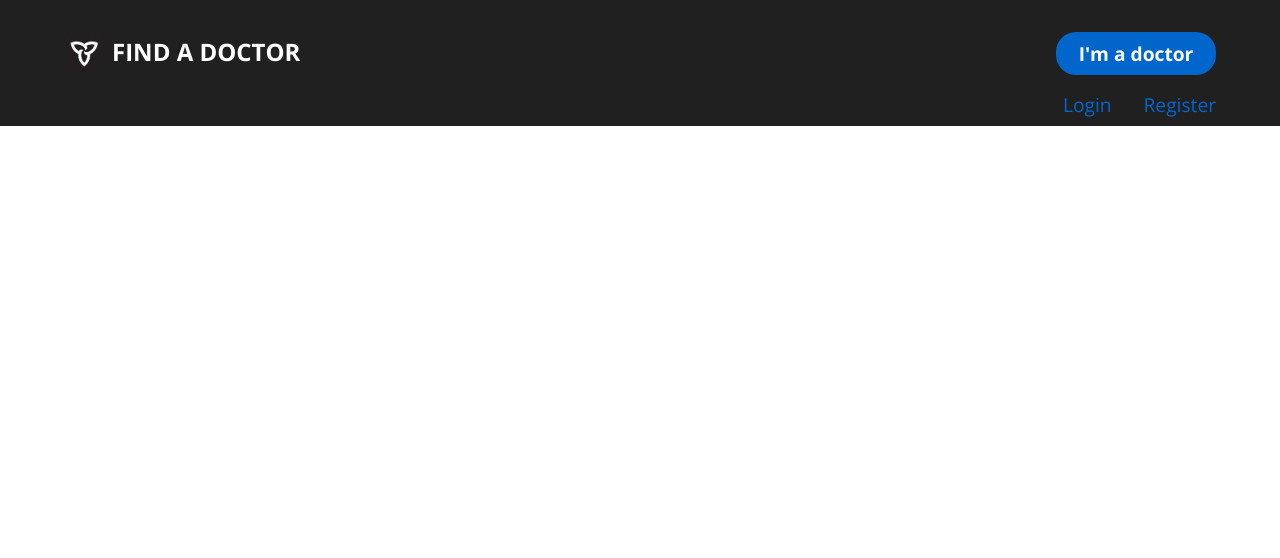
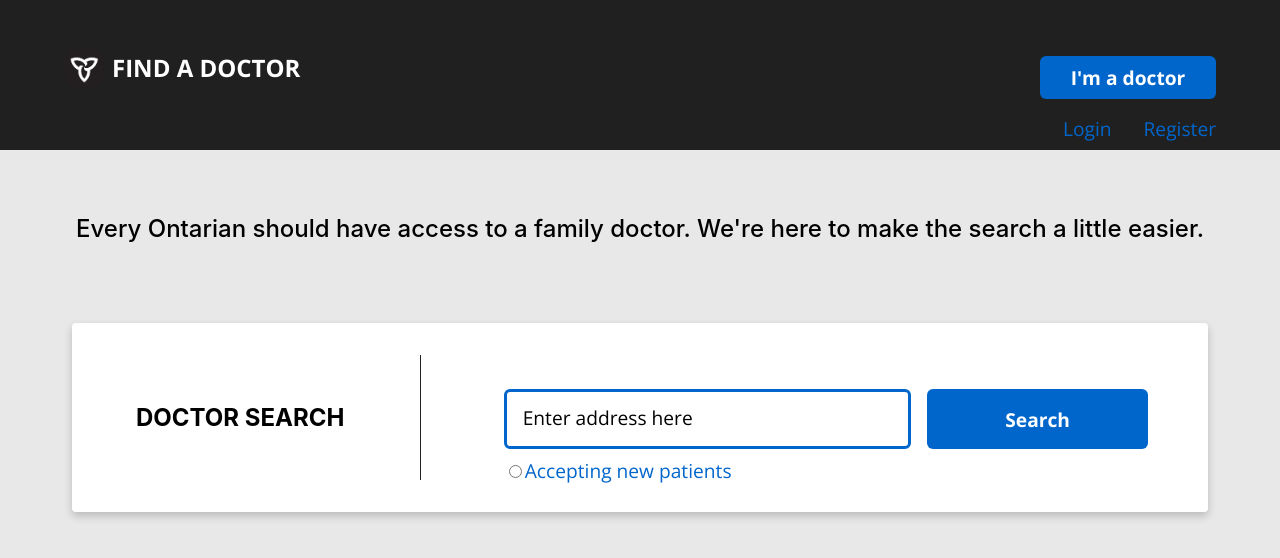
Before and after one commit to BeccaVin/find-a-doctor, a React (Create React App) app: page / in a window 1280 px wide. Shown: the top 558 px of the page. Built offline with nearby package versions, Linux system fonts and the light colour scheme.

Commit message:
Styling for home page

```diff
--- a/src/App.js
+++ b/src/App.js
@@ -1,12 +1,16 @@
-import Header from './components/Header/Header';
+import HomePage from './pages/HomePage';
+import NoPage from "./pages/NoPage";
 import React from "react";
 import { BrowserRouter, Routes, Route } from "react-router-dom";
 
 function App() {
   return (
-    <div>
-      < Header />
-    </div>
+  <BrowserRouter>
+    <Routes>
+        < Route exact path="/" element={<HomePage />} />
+        < Route element={<NoPage />} />
+      </Routes>
+    </BrowserRouter>
   );
 }
 
--- a/src/components/Header/Header.js
+++ b/src/components/Header/Header.js
@@ -1,17 +1,19 @@
 import '../Header/Header.scss';
 import logo from '../../assets/Logo/OntarioGovLogo.png';
+import { NavLink } from 'react-router-dom';
 
 function Header() {
     return (
       <section className="top">
-        <div className="top__title">
+        <NavLink to="/" className="top__title">
             <img
                 className="top__title-img"
                 src={logo}/>
             <h1 className="top__title-text">FIND A DOCTOR</h1>
-        </div>
+        </NavLink>
+
         <div className="top__container">
-            <button className="top__button">I'm a doctor</button>
+            <p className="top__button">I'm a doctor</p>
             <div className="top__container-text">
                 <a className="top__login">Login</a>
                 <a className="top__register">Register</a>
--- a/src/components/Header/Header.scss
+++ b/src/components/Header/Header.scss
@@ -9,9 +9,11 @@
         display: flex;
         justify-content: center;
         flex-direction: row;
+        text-decoration: none;
 
         @include tablet {
             justify-content: flex-start;
+            padding-top: 1rem;
         }
     }
     &__title-img {
@@ -46,15 +48,15 @@
         @include tablet {
             flex-direction: column;
             align-items: flex-end;
-            margin-top: -5.5rem;
+            margin-top: -5rem;
         }
     }
     &__button {
         text-align: center;
-        padding: 0.5rem 1rem;
+        padding: 0.5rem;
         background-color: $blue;
         border: none;
-        border-radius: 20px;
+        border-radius: 6px;
         font-family: $font-family2;
         font-size: 1rem;
         color: white;
@@ -70,9 +72,9 @@
             margin-right: 4rem;
         }
     }
-    &__button:hover {
-        background-color: $hover-blue;
-    }
+    // &__button:hover {
+    //     background-color: $hover-blue;
+    // }
     &__container-text {
         margin: 1rem;
         display: flex;
@@ -96,7 +98,7 @@
         }
     }
     &__login:hover, &__register:hover {
-        color: $hover-blue;
+        color: $hover-light-blue;
         text-decoration: underline;
         font-weight: 900;
     }
--- /dev/null
+++ b/src/components/Search/Search.js
@@ -0,0 +1,29 @@
+import '../Search/Search.scss';
+
+
+function Search() {
+    return (
+        <section className="search">
+            <h2 className="search__text">Every Ontarian should have access to a family doctor. We're here to make the search a little easier.</h2>
+        <form className="search__form">
+            <h2 className="search__form-title">DOCTOR SEARCH</h2>
+            <div className="search__form-container">
+                <input
+                    className="search__form-input"
+                    placeholder="Enter address here"
+                />
+            <div className="search__form-radio-div">
+                    <input
+                        type="radio"
+                        className="search__form-radio"
+                    />
+                    <label className="search__form-label">Accepting new patients</label>
+                </div>
+                <button className="search__form-button">Search</button>
+            </div>
+        </form>
+        </section>
+    );
+  }
+
+  export default Search;
--- /dev/null
+++ b/src/components/Search/Search.scss
@@ -0,0 +1,132 @@
+@import '../../styles/mixins.scss';
+
+.search {
+    background-color: $light-grey;
+    margin: 0;
+    height: 100vh;
+
+    &__text {
+        margin: 0;
+        padding: 3rem 2rem 2rem 2rem;
+        font-weight: 500;
+
+
+        @include tablet {
+            padding: 4rem;
+            text-align: center;
+        }
+    }
+
+    &__form {
+        background-color: white;
+        margin: 1rem;
+        box-shadow: 0 4px 9px rgba(0, 0, 0, 0.2);
+        border-radius: 4px;
+        padding: 1rem;
+
+        @include tablet {
+            margin-right: 2.5rem;
+            margin-left: 2.5rem;
+            position: relative;
+            padding: 2rem;
+
+        }
+
+        @include desktop {
+            margin-right: 4.5rem;
+            margin-left: 4.5rem;
+        }
+    }
+    &__form-title {
+        margin-bottom: 1rem;
+
+        @include tablet {
+            border-right: 1px solid $black;
+            margin: 0;
+            padding: 3rem 1rem 3rem 2rem;
+            width: 25%;
+        }
+    }
+    &__form-container {
+        @include tablet {
+            display: flex;
+            justify-content: flex-start;
+            flex-wrap: wrap;
+            width: 65%;
+            position: absolute;
+            // margin-top: -5.5rem;
+            left: 38%;
+            top: 35%;
+        }
+    }
+    &__form-input {
+        padding: 0.5rem 1rem;
+        border-radius: 6px;
+        font-family: $font-family;
+        font-size: 1rem;
+        width: fill;
+        border: solid $blue;
+        margin-bottom: 0.5rem;
+
+        @include tablet {
+            width: 50%;
+            margin: 0;
+            margin-right: 1rem;
+            padding: 1rem;
+        }
+
+    }
+    &__form-input::placeholder {
+        color: black;
+
+        @include tablet {
+            font-size: 1.2rem;
+        }
+    }
+    &__form-input:focus {
+        border-color: $hover-blue;
+        outline: none;
+    }
+    &__form-radio-div {
+        margin-bottom: 2rem;
+
+        @include tablet {
+            order: 2;
+            padding-top: 0.5rem;
+        }
+    }
+    &__form-label {
+        font-family: $font-family;
+        font-size: 1rem;
+        color: $blue;
+
+        @include tablet {
+            font-size: 1.2rem;
+        }
+    }
+    &__form-radio {
+        accent-color: $hover-blue;
+    }
+    &__form-button {
+        text-align: center;
+        padding: 0.5rem 1rem;
+        background-color: $blue;
+        border: none;
+        border-radius: 6px;
+        font-family: $font-family2;
+        font-size: 1rem;
+        color: white;
+        width: fill;
+        margin-bottom: 1rem;
+
+        @include tablet {
+            width: 30%;
+            margin: 0;
+            font-size: 1.2rem;
+        }
+
+    }
+    &__form-button:hover {
+        background-color: $hover-blue;
+    }
+}
--- /dev/null
+++ b/src/pages/HomePage.js
@@ -0,0 +1,13 @@
+import Header from '../components/Header/Header';
+import Search from '../components/Search/Search';
+function HomePage() {
+    return (
+        <>
+            <Header />
+            <Search />
+        </>
+
+    );
+  }
+
+  export default HomePage;
--- /dev/null
+++ b/src/pages/NoPage.js
@@ -0,0 +1,11 @@
+import React from 'react';
+
+function NoPage() {
+    return (
+       <>
+            <h1>No Page Found</h1>
+       </>
+    )
+}
+
+export default NoPage;
--- a/src/styles/_colours.scss
+++ b/src/styles/_colours.scss
@@ -1,3 +1,5 @@
 $black: #202020;
 $blue: #0066CC;
 $hover-blue: #00478F;
+$hover-light-blue: #E2F0F4;
+$light-grey: #E8E8E8;
```
